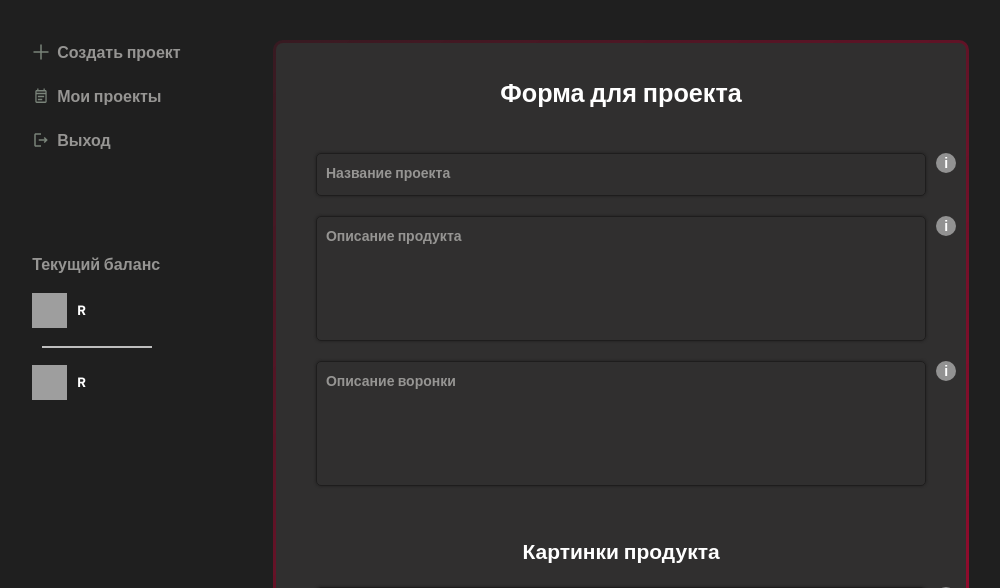
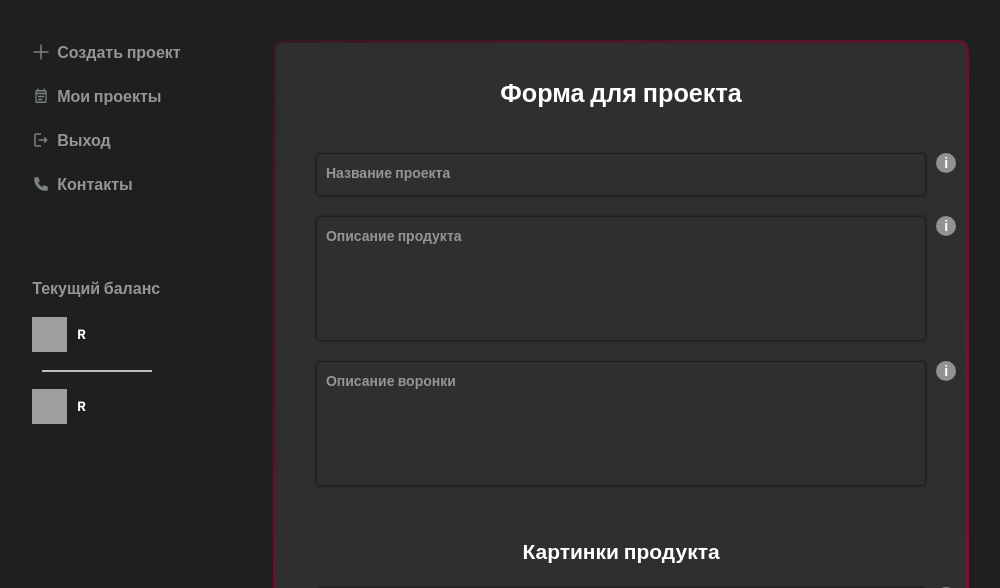
Before and after one commit to Startup-Corp/Start-Smart, a Flask app: template templates/project.html in a window 1280 px wide. Shown: the part 124-712 px from the top of the page, without its empty margins (19-1019 px from the left). Run offline with Flask 3, Linux system fonts and the light colour scheme; the template is opened without the code that fills it, so the values that code supplies are empty; parts of the project's set-up code (start-up, migrations or seed data) failed here and were passed over; some libraries are stand-ins or nearby versions; grey boxes are pictures that could not be loaded.

Commit message:
added contact button

```diff
--- a/static/css/template.css
+++ b/static/css/template.css
@@ -415,11 +415,20 @@ a {
 
 .current-tariff {
   position: relative;
-  margin-top: 100px;
+  margin-top: 80px;
 }
 
 .text-tariff {
   font-size: 1rem;
+  color: var(--c-text-tertiary);
+}
+
+#contact-us {
+  margin-top: auto;
+}
+
+#contact-us > a {
+  cursor: pointer;
   color: var(--c-text-tertiary);
 }
 
--- a/templates/template.html
+++ b/templates/template.html
@@ -4,6 +4,7 @@
     <meta charset="UTF-8" />
     <meta name="viewport" content="width=device-width, initial-scale=1.0" />
     <link rel="stylesheet" href="/static/css/template.css" />
+    <link rel="stylesheet" href="/static/css/modal_alert.css" />
     <link rel="icon" href="/static/css/Fonts/icon-page.svg" />
     <title>{% block title %}Start Smart{% endblock %}</title>
     {% block styles %}{% endblock %}
@@ -74,20 +75,38 @@
               />
               <span>Выход</span>
             </a>
+            <a href="#" onclick="contactClick()" class="exitsPageLink">
+              <img
+                src="/static/css/Fonts/Icons_for_navigation/phone-icon.svg"
+                alt="Контакты"
+              />
+              <span>Контакты</span>
+            </a>
           </nav>
           <div class="current-tariff">
             <h2 class="text-tariff">Текущий баланс</h2>
             <div class="check-balans">
               <div class="tariff-chat-gpt">
-                <img src="/static/css/Fonts/Icons_for_tariff/chat-gpt.svg" alt="Chat GPT">
-                <div class="tooltip-for-tarif">Обработка AI (chatGPT-4o). Включает проблемные, решенческие гипотезы,
-                  приоритизацию и roadmap проверки наилучшей.</div>
+                <img
+                  src="/static/css/Fonts/Icons_for_tariff/chat-gpt.svg"
+                  alt="Chat GPT"
+                />
+                <div class="tooltip-for-tarif">
+                  Обработка AI (chatGPT-4o). Включает проблемные, решенческие
+                  гипотезы, приоритизацию и roadmap проверки наилучшей.
+                </div>
                 <span id="balance-chat-gpt">{{tariff.ai_balance}} R</span>
               </div>
               <div class="line"></div>
               <div class="tariff-expert">
-                <img src="/static/css/Fonts/Icons_for_tariff/expert.svg" alt="expert">
-                <div class="tooltip-for-tarif">Обработка AI (chatGPT-4o) + эксперт (Product Manager). Скоро...</div>
+                <img
+                  src="/static/css/Fonts/Icons_for_tariff/expert.svg"
+                  alt="expert"
+                />
+                <div class="tooltip-for-tarif">
+                  Обработка AI (chatGPT-4o) + эксперт (Product Manager).
+                  Скоро...
+                </div>
                 <span id="balance-expert">{{tariff.ex_balance}} R</span>
               </div>
             </div>
@@ -101,5 +120,27 @@
         </div>
       </div>
     </div>
+
+    <div id="contact" class="modal">
+      <div class="modal-content">
+        <i class="fas fa-exclamation-circle" style="color: #dc3545"></i>
+        <h2>Контакты</h2>
+        <!-- <h4>Недостаточно средств для создание проекта</h4> -->
+        <p>Если возникли вопросы <br />@AtikinNT</p>
+        <button class="close-btn" id="alertBtncontact">OK</button>
+      </div>
+    </div>
   </body>
+  <script>
+    function contactClick() {
+      const alertModal = document.getElementById("contact");
+      const alertBtn = document.getElementById("alertBtncontact");
+
+      alertModal.style.display = "flex";
+
+      alertBtn.addEventListener("click", () => {
+        alertModal.style.display = "none";
+      });
+    }
+  </script>
 </html>
```
Also changed, not shown: static/css/Fonts/Icons_for_navigation/phone-icon.svg (added).
